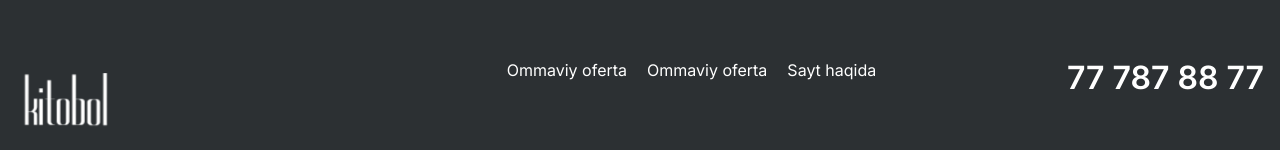
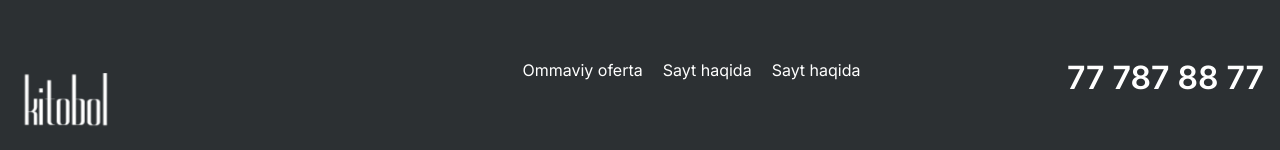
Before and after one commit to AzizbekGayratov/Kitob_Ol, a React (Vite) app: page / in a window 1280 px wide. Shown: the part 2069-2219 px from the top of the page. Built offline with nearby package versions, Linux system fonts and the light colour scheme; no server answers.

Commit message:
changed the text at footer in <ul></ul>

```diff
--- a/src/Components/Layouts/Footer/components/MainContent.tsx
+++ b/src/Components/Layouts/Footer/components/MainContent.tsx
@@ -35,10 +35,10 @@ export default function MainContent() {
           <a href="#">
             {" "}
             {language === "uz"
-              ? "Ommaviy oferta"
+              ? "Sayt haqida"
               : language === "ru"
-              ? "Публичная оферта"
-              : "Public offer"}
+              ? "О сайте"
+              : "About the site"}
           </a>
         </li>
         <li>
```
